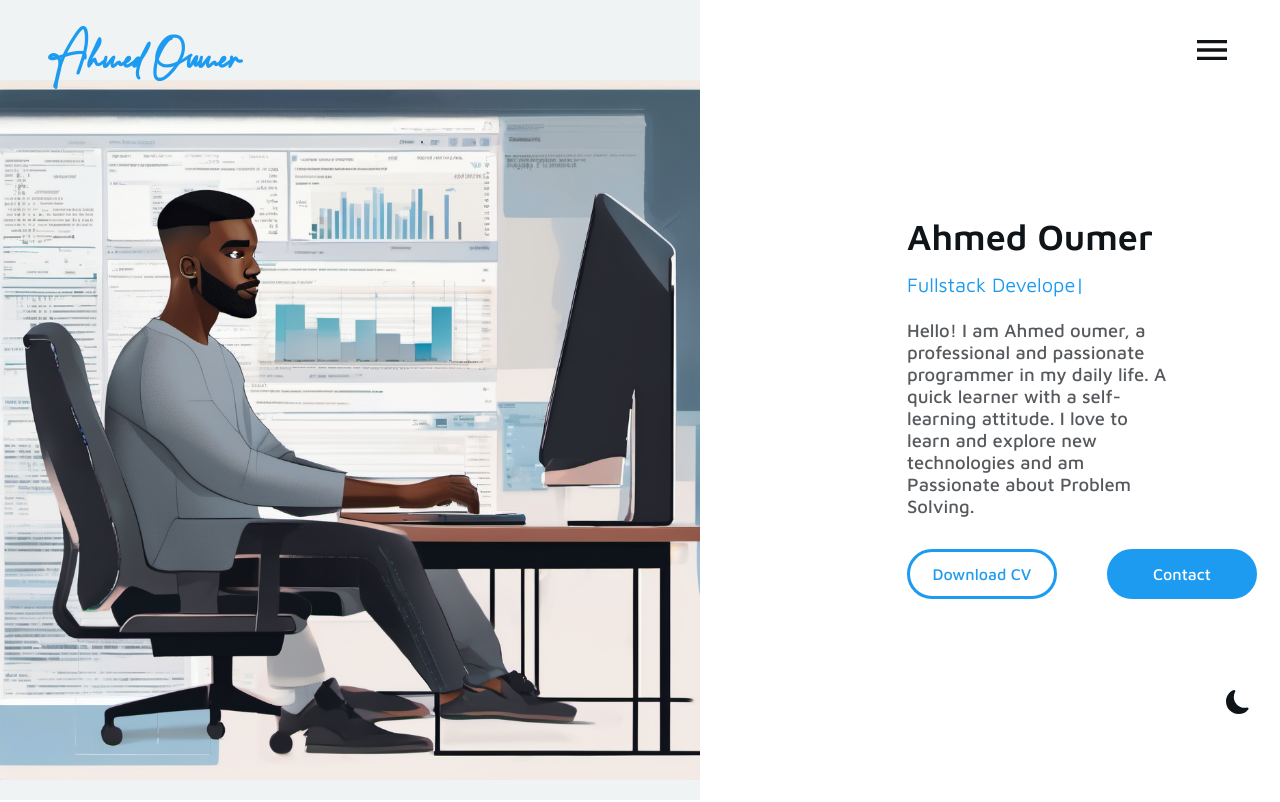
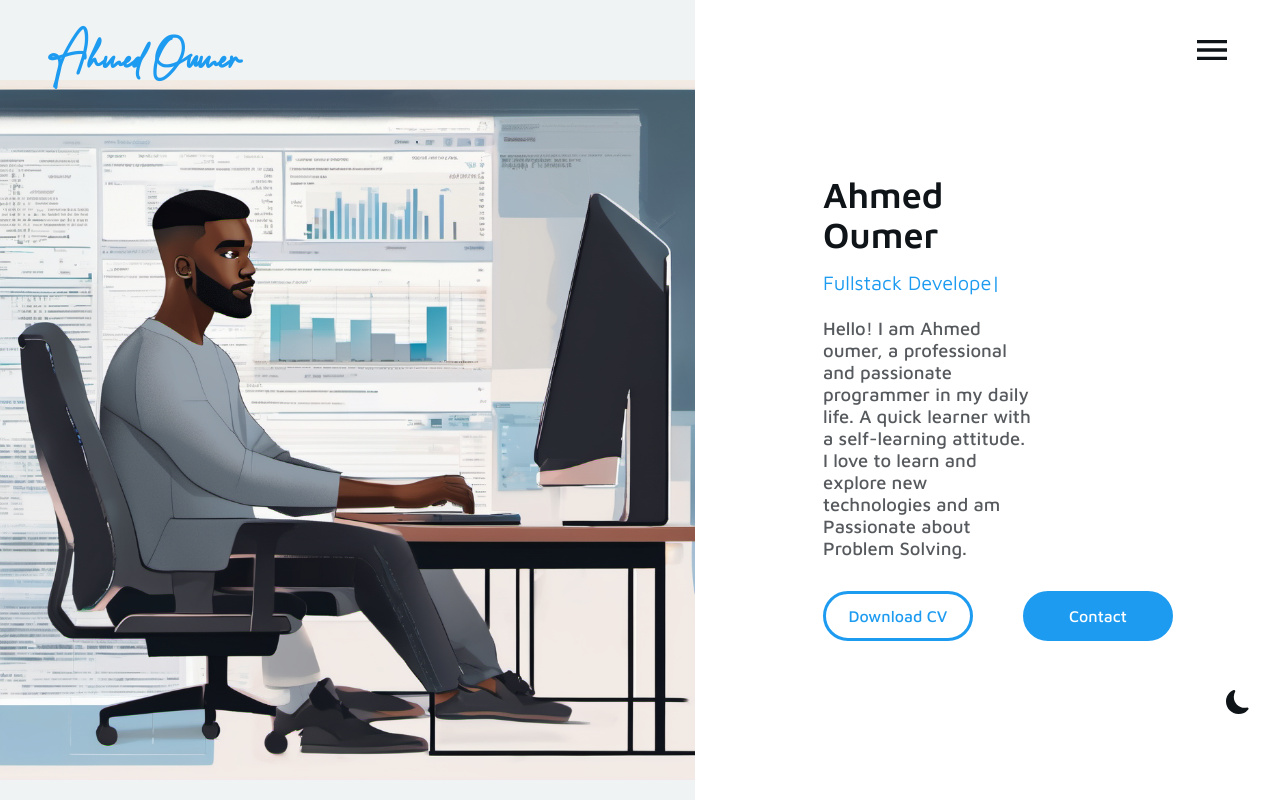
Before and after one commit to ahmedahmedoumer/portifolio, a React (Create React App) app: page / in a window 1280 px wide. Shown: the top 802 px of the page. Built offline with nearby package versions, Linux system fonts and the light colour scheme; a web font is replaced by a local one.

Commit message:
editing landing page

```diff
--- a/src/components/core-ui/landing/landing.css
+++ b/src/components/core-ui/landing/landing.css
@@ -65,7 +65,8 @@
   background-color: #eaeaea;
   display: flex;
   flex-direction: column;
-  align-items: flex-end;
+  align-items: flex-start;
+  padding-left: 10%;
   justify-content: center;
 }
 
```
